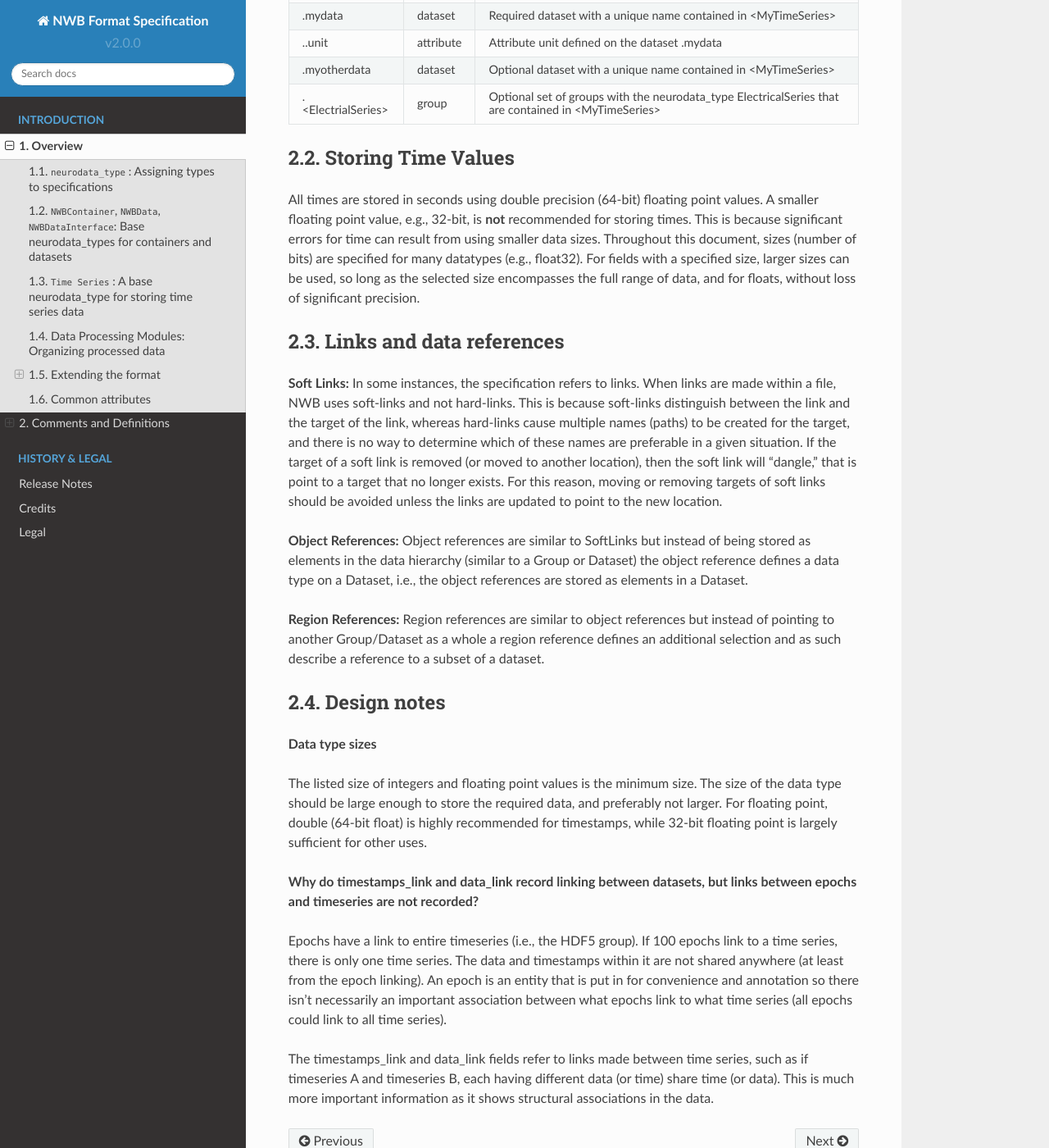
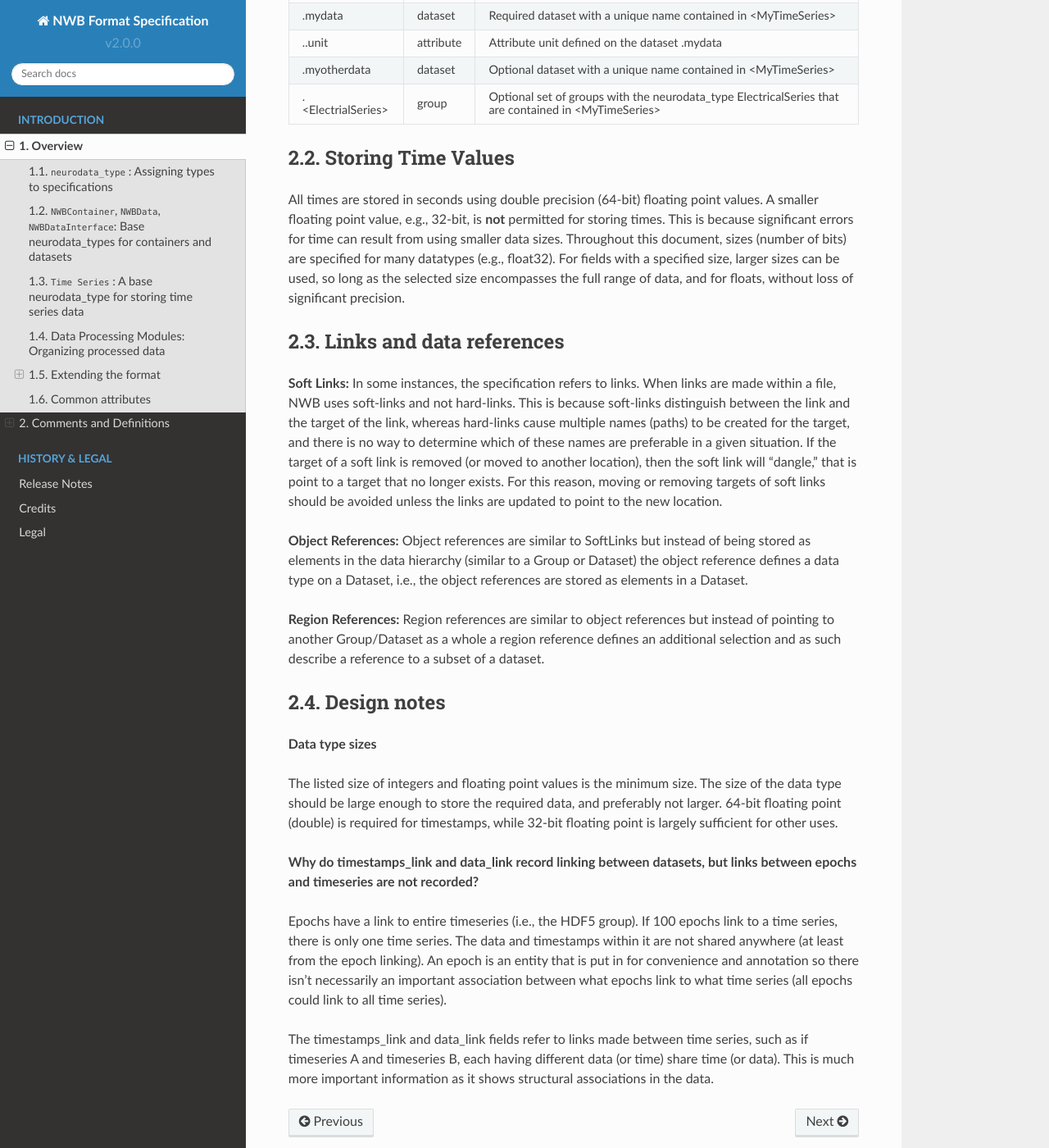
Before and after one commit to NeurodataWithoutBorders/nwb-schema, a Sphinx documentation site: the page built from docs/format/source/format_description.rst, in a window 1280 px wide and 1400 px high, scrolled down 5224 px. Shown: the whole window at 82% size. Built offline with Sphinx 7.4.7 and the Read the Docs theme 2.0.0, drawn with Linux system fonts in a browser that asks for light colours.

Commit message:
Revert and clarify docs on 64-bit timestamps

```diff
--- a/docs/format/source/format_description.rst
+++ b/docs/format/source/format_description.rst
@@ -267,7 +267,7 @@ Storing Time Values
 
 All times are stored in seconds using double precision (64-bit) floating
 point values. A smaller floating point value, e.g., 32-bit, is **not**
-recommended for storing times. This is because significant errors for time
+permitted for storing times. This is because significant errors for time
 can result from using smaller data sizes. Throughout this document,
 sizes (number of bits) are specified for many datatypes (e.g., float32).
 For fields with a specified size, larger sizes can be used, so long as
@@ -308,9 +308,9 @@ Design notes
 
 The listed size of integers and floating point values is the minimum size.
 The size of the data type should be large enough to store the
-required data, and preferably not larger. For floating point, double
-(64-bit float) is highly recommended for timestamps, while 32-bit floating
-point is largely sufficient for other uses.
+required data, and preferably not larger. 64-bit floating point (double)
+is required for timestamps, while 32-bit floating point is largely
+sufficient for other uses.
 
 **Why do timestamps\_link and data\_link record linking between
 datasets, but links between epochs and timeseries are not recorded?**
```
